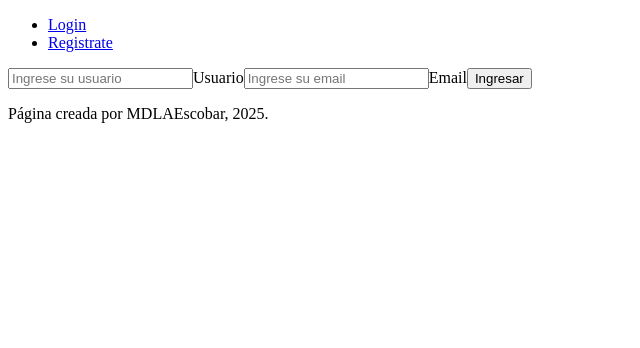
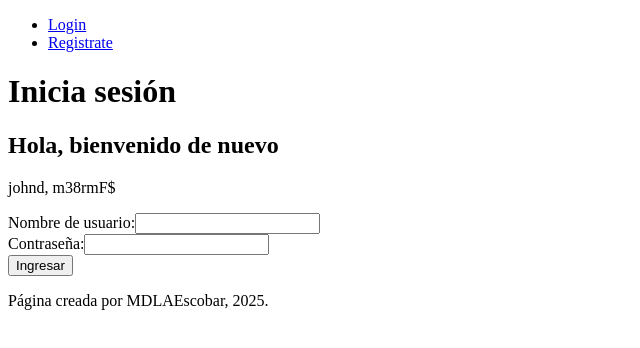
Before and after one commit to AnyuEscobar/proyecto-frontend, a React (Vite) app: page /login in a window 1280 px wide. Shown: the top 348 px of the page, without its empty margins (0-640 px from the left). Built offline with nearby package versions, Linux system fonts and the light colour scheme.

Commit message:
modificacion del login completo

```diff
--- a/src/pages/Login.jsx
+++ b/src/pages/Login.jsx
@@ -1,18 +1,55 @@
+import { useState } from "react"
 import { Layout } from "../components/Layout"
+import { useAuth } from "../context/UserContext"
+import { useNavigate } from "react-router-dom"
 
 const Login = () => {
+  const [username, setUsername] = useState("")
+  const [password, setPassword] = useState("")
+  const { login } = useAuth()
+
+  const nagivate = useNavigate()
+
+  const handleLogin = async (e) => {
+    e.preventDefault()
+    console.log({ username, password })
+    const isLogin = await login(username, password)
+
+    if (isLogin) {
+      setUsername("")
+      setPassword("")
+      nagivate("/")
+    }
+  }
+
   return (
+    <Layout>
+      <h1>Inicia sesión</h1>
 
-    <Layout>
-      <form>
-        <input type="text" placeholder="Ingrese su usuario" />Usuario
-        <input type="text" placeholder="Ingrese su email" />Email
-        <button>Ingresar</button>
-      </form>
-
+      <section>
+        <h2>Hola, bienvenido de nuevo</h2>
+        <p>johnd, m38rmF$</p>
+        <form onSubmit={handleLogin}>
+          <div>
+            <label>Nombre de usuario:</label>
+            <input
+              type="text"
+              onChange={(e) => setUsername(e.target.value)}
+              value={username} />
+          </div>
+          <div>
+            <label>Contraseña:</label>
+            <input
+              type="password"
+              onChange={(e) => setPassword(e.target.value)}
+              value={password} />
+          </div>
+          <button>Ingresar</button>
+        </form>
+      </section>
     </Layout>
-
   )
 }
 
+
 export { Login }
```
